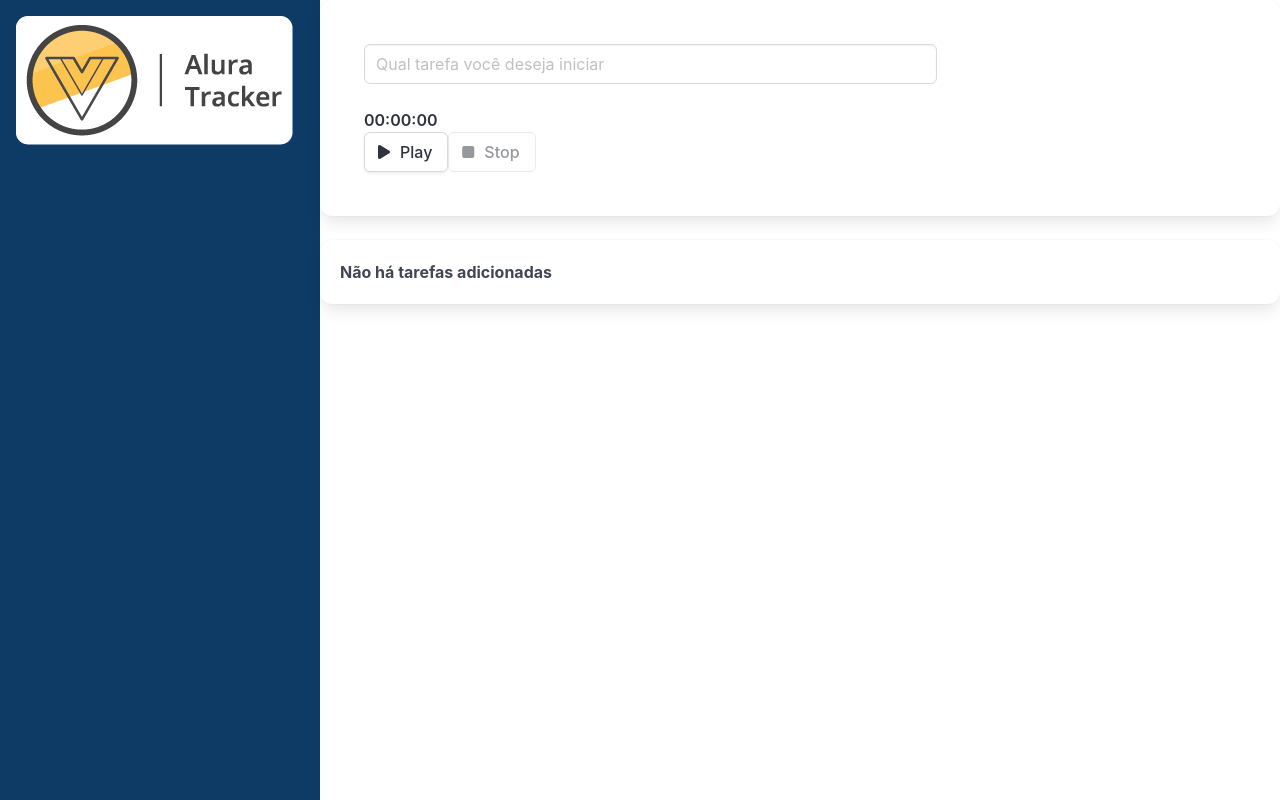
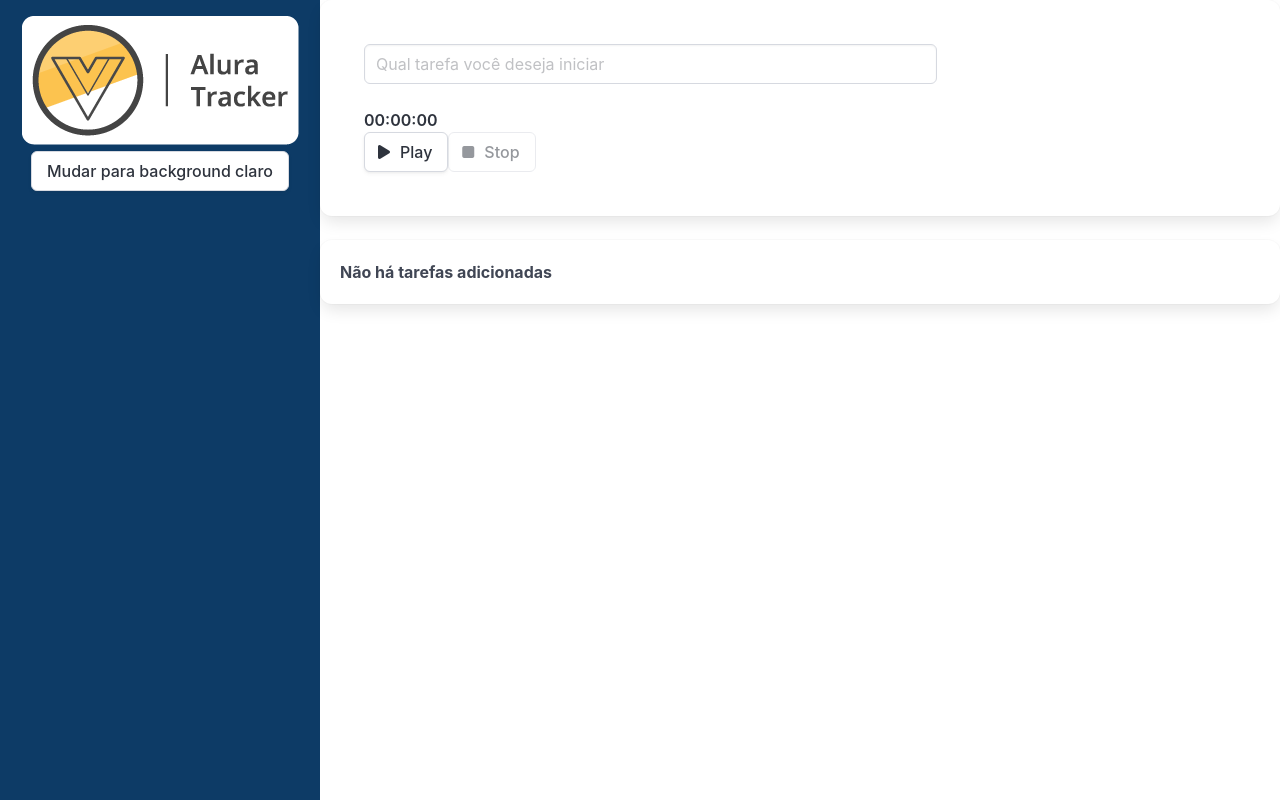
Before and after one commit to YuriCF1/Proj.Study-Vue-AluraTracker, a Vue app: page / in a window 1280 px wide. Built offline with nearby package versions, Linux system fonts and the light colour scheme.

Commit message:
Creating button to change background color

```diff
--- a/src/components/BarraLateral.vue
+++ b/src/components/BarraLateral.vue
@@ -3,6 +3,9 @@
         <h1>
             <img src="../assets/logo.png" alt="">
         </h1>
+        <button class="button" @click="alterarTema">
+            {{ textoDoBotao }}
+        </button>
     </header>
 </template>
 
@@ -10,7 +13,27 @@
 import { defineComponent } from 'vue';
 
 export default defineComponent({
-    name: 'BarraLateral'
+    name: 'BarraLateral',
+    emits: ['temaAlterado'],
+    data() {
+        return {
+            modoEscuroAtivo: false
+        }
+    }, computed: {
+        textoDoBotao() {
+            if (this.modoEscuroAtivo) {
+                return 'Mudar para background escuro'
+            } else {
+                return 'Mudar para background claro'
+            }
+        }
+    },
+    methods: {
+        alterarTema() {
+            this.modoEscuroAtivo = !this.modoEscuroAtivo
+            this.$emit('temaAlterado', this.modoEscuroAtivo)
+        }
+    }
 })
 
 </script>
@@ -20,6 +43,7 @@ header {
     background: #0d3b66;
     width: 100%;
     height: 100vh;
+    text-align: center;
 }
 
 @media only screen and (max-width: 768px) {
```
